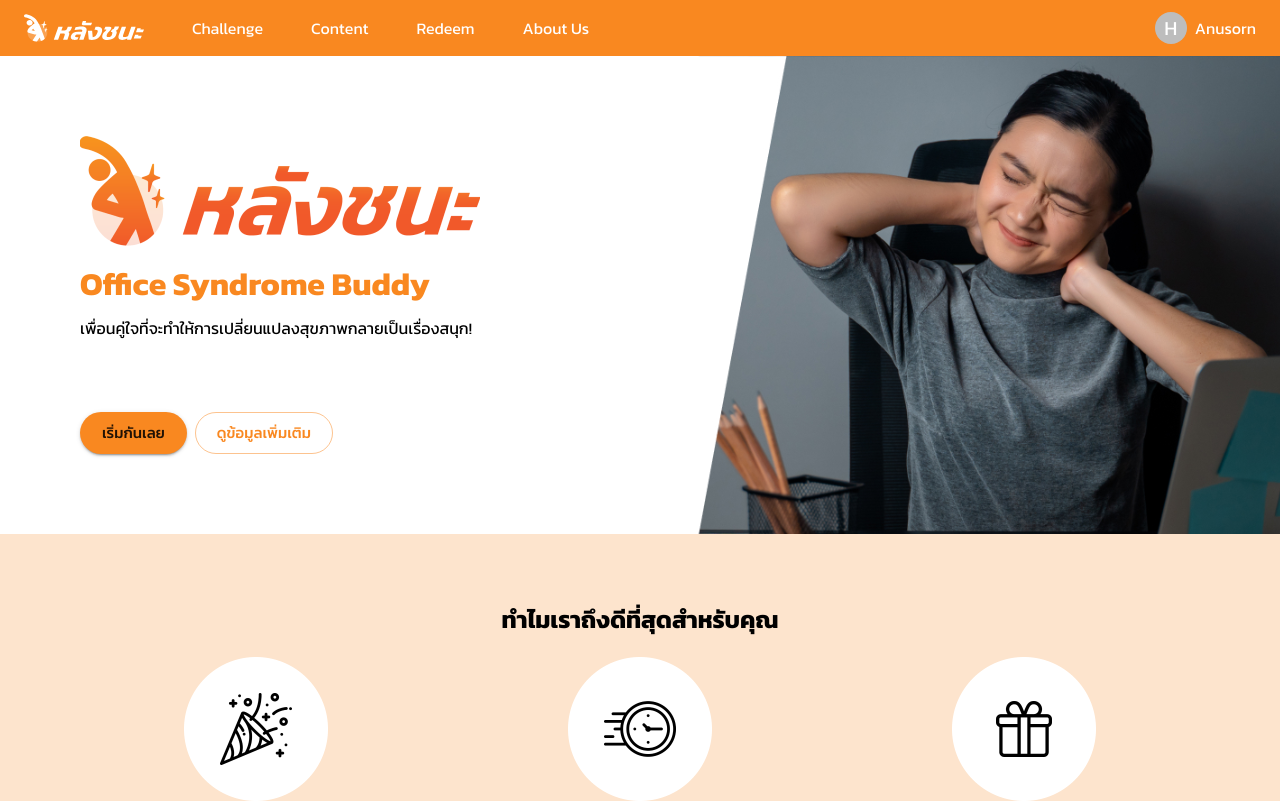
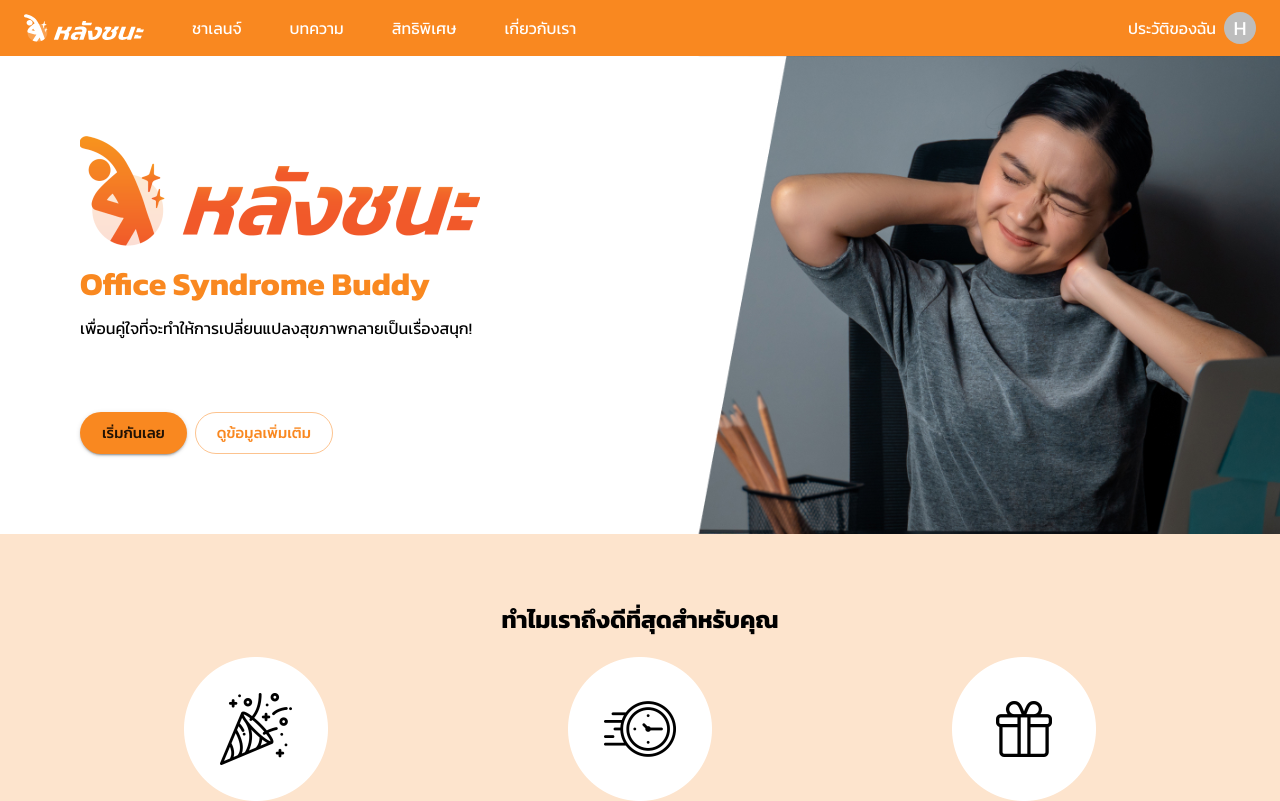
Before and after one commit to WebmasterCamp/ywc18-workshop-b, a Next.js app: page / in a window 1280 px wide. Shown: the top 801 px of the page. Built offline with nearby package versions, Linux system fonts and the light colour scheme.

Commit message:
fix: change nav

```diff
--- a/src/components/Navbar/index.tsx
+++ b/src/components/Navbar/index.tsx
@@ -16,25 +16,31 @@
         <Hidden smDown>
           <Stack spacing={0} direction="row">
             <MenuItem variant="body1">
-              <Link href="/challenge">Challenge</Link>
+              <Link href="/challenge">ชาเลนจ์</Link>
             </MenuItem>
             <MenuItem variant="body1">
-              <Link href="/content">Content</Link>
+              <Link href="/content">บทความ</Link>
             </MenuItem>
             <MenuItem variant="body1">
-              <Link href="/redeem">Redeem</Link>
+              <Link href="/redeem">สิทธิพิเศษ</Link>
             </MenuItem>
             <MenuItem variant="body1">
-              <Link href="/about">About Us</Link>
+              <Link href="/about">เกี่ยวกับเรา</Link>
             </MenuItem>
           </Stack>
         </Hidden>
       </Stack>
       <Stack spacing={1} direction="row" alignItems="center">
-        <StyledAvatar sizes="small">H</StyledAvatar>
-        <Typography variant="body1" color="white">
-          Anusorn
-        </Typography>
+        <Link href="/profile" passHref>
+          <Typography variant="body1" color="white" style={{ whiteSpace: 'nowrap', cursor: 'pointer' }}>
+            ประวัติของฉัน
+          </Typography>
+        </Link>
+        <Link href="/profile" passHref>
+          <StyledAvatar sizes="small" style={{ cursor: 'pointer' }}>
+            H
+          </StyledAvatar>
+        </Link>
       </Stack>
     </Container>
   )
```
